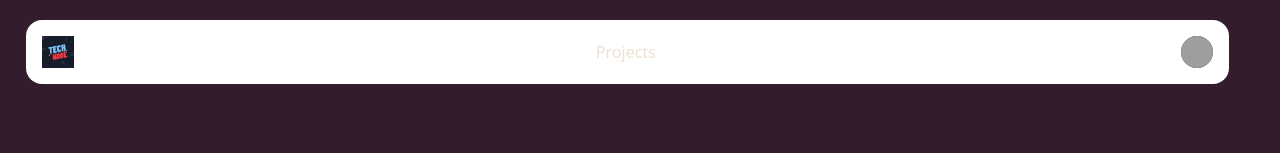
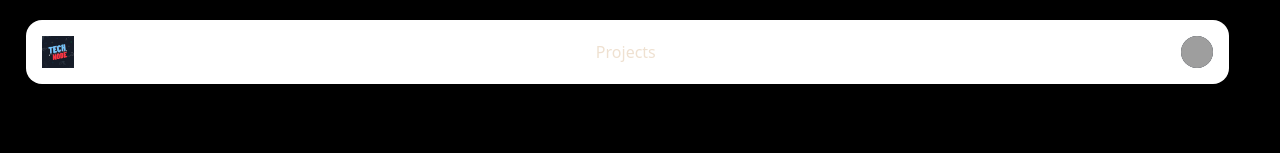
Before and after one commit to TechNodes2-0/TechNode-Community-Website, a React (Vite) app in the folder Technodes/: page / in a window 1280 px wide. Shown: the top 153 px of the page. Built offline with nearby package versions, Linux system fonts and the light colour scheme; grey boxes are pictures that could not be loaded.

Commit message:
Update tailwind.config.js

```diff
--- a/Technodes/tailwind.config.js
+++ b/Technodes/tailwind.config.js
@@ -4,7 +4,7 @@ export default {
   theme: {
     backgroundColor: theme => ({
      ...theme('colors'),
-     'primary': '#331D2C',
+     'primary': '#000000',
      'secondary': '#3F2E3E'
     }),
     extend: {
```
